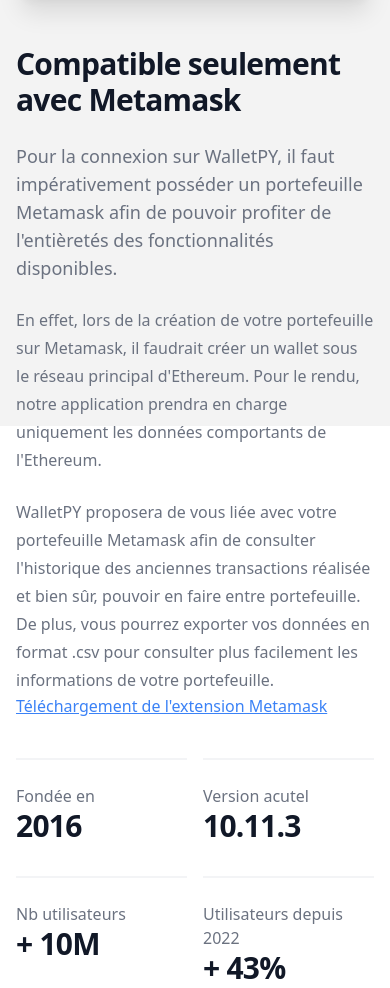
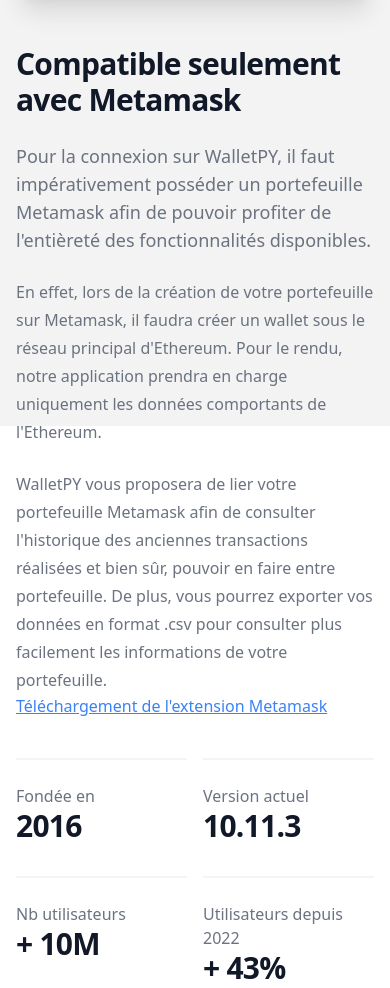
Before and after one commit to SpinBoxx/WalletPy, a Django app: page / in a window 390 px wide. Shown: the part 1438-2426 px from the top of the page. Run offline with Django 4.2, Linux system fonts and the light colour scheme; some libraries are stand-ins or nearby versions.

Commit message:
Update translation

```diff
--- a/WalletPy/templates/dashboard/basedashbord.html
+++ b/WalletPy/templates/dashboard/basedashbord.html
@@ -12,8 +12,8 @@
           </svg>
         </span>
 				<p class="ml-3 font-medium text-white truncate">
-					<span class="md:hidden"> Télécharger Metamask ... </span>
-					<span class="hidden md:inline"> Pour votre information, le téléchargement de metamask est nécessaire </span>
+					<span class="md:hidden">{% translate "Télécharger Metamask ... " %}</span>
+					<span class="hidden md:inline">{% translate "Pour votre information, le téléchargement de metamask est nécessaire " %}</span>
 				</p>
 			</div>
 			<div class="order-3 mt-2 flex-shrink-0 w-full sm:order-2 sm:mt-0 sm:w-auto">
--- a/WalletPy/templates/error_404.html
+++ b/WalletPy/templates/error_404.html
@@ -1,4 +1,4 @@
-{% extends "base.html" %} {% block content %}
+{% extends "base.html" %} {% block content %} {% load i18n %}
 <div class="bg-indigo-900 relative overflow-hidden h-screen">
 	<img src="https://www.tailwind-kit.com/images/landscape/8.svg" class="absolute h-full w-full object-cover"/>
 	<div class="inset-0 bg-black opacity-25 absolute">
@@ -6,7 +6,7 @@
 	<div class="container mx-auto px-6 md:px-12 relative z-10 flex items-center py-32 xl:py-40">
 		<div class="w-full font-mono flex flex-col items-center relative z-10">
 			<h1 class="font-extrabold text-5xl text-center text-white leading-tight mt-4">
-				You&#x27;re alone here
+				{% translate "Vous êtes seul ici" %}
 			</h1>
 			<p class="font-extrabold text-8xl my-44 text-white animate-bounce">
 				404
@@ -15,7 +15,7 @@
 					type="button"
 					onClick="location.href='http://127.0.0.1:8000/'"
 					class="bg-indigo-800 hover:bg-indigo-700 text-white rounded-full font-bold py-2 px-4 rounded mt-8">
-				Go back
+				{% translate "Accueil"%}
 			</button>
 		</div>
 	</div>
--- a/WalletPy/templates/homepage.html
+++ b/WalletPy/templates/homepage.html
@@ -110,12 +110,12 @@
 			<div data-aos="fade-left" data-aos-duration="800" class="relative mx-auto max-w-md px-4 sm:max-w-3xl sm:px-6 lg:px-0">
 				<!-- Content area -->
 				<div class="pt-12 sm:pt-16 lg:pt-20">
-					<h2 class="text-3xl text-gray-900 font-extrabold tracking-tight sm:text-4xl">Compatible seulement avec Metamask</h2>
+					<h2 class="text-3xl text-gray-900 font-extrabold tracking-tight sm:text-4xl">{% translate "Compatible seulement avec Metamask" %}</h2>
 					<div class="mt-6 text-gray-500 space-y-6">
-						<p class="text-lg">Pour la connexion sur WalletPY, il faut impérativement posséder un portefeuille Metamask afin de pouvoir profiter de l'entièretés des fonctionnalités disponibles.</p>
-						<p class="text-base leading-7">En effet, lors de la création de votre portefeuille sur Metamask, il faudrait créer un wallet sous le réseau principal d'Ethereum. Pour le rendu, notre application prendra en charge uniquement les données comportants de l'Ethereum.</p>
-						<p class="text-base leading-7">WalletPY proposera de vous liée avec votre portefeuille Metamask afin de consulter l'historique des anciennes transactions réalisée et bien sûr, pouvoir en faire entre portefeuille. De plus, vous pourrez exporter vos données en format .csv pour consulter plus facilement les informations de votre portefeuille.</p>
-						<a target="_blank" href="https://chrome.google.com/webstore/detail/metamask/nkbihfbeogaeaoehlefnkodbefgpgknn?hl=fr" class="text-blue-500 underline">Téléchargement de l'extension Metamask</a>
+						<p class="text-lg">{% blocktranslate %}Pour la connexion sur WalletPY, il faut impérativement posséder un portefeuille Metamask afin de pouvoir profiter de l'entièreté des fonctionnalités disponibles.{% endblocktranslate %}</p>
+						<p class="text-base leading-7">{% blocktranslate %}En effet, lors de la création de votre portefeuille sur Metamask, il faudra créer un wallet sous le réseau principal d'Ethereum. Pour le rendu, notre application prendra en charge uniquement les données comportants de l'Ethereum.{% endblocktranslate %}</p>
+						<p class="text-base leading-7">{% blocktranslate %}WalletPY vous proposera de lier votre portefeuille Metamask afin de consulter l'historique des anciennes transactions réalisées et bien sûr, pouvoir en faire entre portefeuille. De plus, vous pourrez exporter vos données en format .csv pour consulter plus facilement les informations de votre portefeuille.{% endblocktranslate %}</p>
+						<a target="_blank" href="https://chrome.google.com/webstore/detail/metamask/nkbihfbeogaeaoehlefnkodbefgpgknn?hl=fr" class="text-blue-500 underline">{% blocktranslate %}Téléchargement de l'extension Metamask{% endblocktranslate %}</a>
 					</div>
 				</div>
 
@@ -123,22 +123,22 @@
 				<div class="mt-10">
 					<dl class="grid grid-cols-2 gap-x-4 gap-y-8">
 						<div class="border-t-2 border-gray-100 pt-6">
-							<dt class="text-base font-medium text-gray-500">Fondée en</dt>
+							<dt class="text-base font-medium text-gray-500">{% translate "Fondée en" %}</dt>
 							<dd class="text-3xl font-extrabold tracking-tight text-gray-900">2016</dd>
 						</div>
 
 						<div class="border-t-2 border-gray-100 pt-6">
-							<dt class="text-base font-medium text-gray-500">Version acutel</dt>
+							<dt class="text-base font-medium text-gray-500">{% translate "Version actuel" %}</dt>
 							<dd class="text-3xl font-extrabold tracking-tight text-gray-900">10.11.3</dd>
 						</div>
 
 						<div class="border-t-2 border-gray-100 pt-6">
-							<dt class="text-base font-medium text-gray-500">Nb utilisateurs</dt>
+							<dt class="text-base font-medium text-gray-500">{% translate "Nb utilisateurs" %}</dt>
 							<dd class="text-3xl font-extrabold tracking-tight text-gray-900">+ 10M</dd>
 						</div>
 
 						<div class="border-t-2 border-gray-100 pt-6">
-							<dt class="text-base font-medium text-gray-500">Utilisateurs depuis 2022</dt>
+							<dt class="text-base font-medium text-gray-500">{% translate "Utilisateurs depuis 2022" %}</dt>
 							<dd class="text-3xl font-extrabold tracking-tight text-gray-900">+ 43%</dd>
 						</div>
 					</dl>
--- a/WalletPy/templates/registration/login.html
+++ b/WalletPy/templates/registration/login.html
@@ -7,9 +7,9 @@
   <div class="max-w-md w-full space-y-8">
     <div>
       <img class="mx-auto h-12 w-auto" src="{% static 'allLogo.png' %}" alt="My image"/>
-      <h2 class="mt-6 text-center text-3xl font-extrabold text-gray-900">
+      <h1 class="mt-6 text-center text-3xl font-extrabold text-gray-900">
         {% translate "Connectez-vous" %}
-      </h2>
+      </h1>
     </div>
     <form class="mt-8 space-y-6" action="{% url 'login' %}" method="POST">
       {% csrf_token %}
--- a/WalletPy/templates/registration/register.html
+++ b/WalletPy/templates/registration/register.html
@@ -6,7 +6,7 @@
   <div class="max-w-md w-full space-y-8">
     <div>
       <img class="mx-auto h-12 w-auto" src="{% static 'allLogo.png' %}" alt="My image"/>
-      <h2 class="mt-6 text-center text-3xl font-extrabold text-gray-900">{% blocktranslate %}Commencez à profitez de WalletPY{% endblocktranslate %}</h2>
+      <h1 class="mt-6 text-center text-3xl font-extrabold text-gray-900">{% blocktranslate %}Commencez à profitez de WalletPY{% endblocktranslate %}</h1>
     </div>
     <form class="mt-8 space-y-6" action="#" method="POST">
       {% csrf_token %}
```
Also changed, not shown: WalletPy/templates/dashboard/dashboard.html (+4 -4 lines), WalletPy/templates/dashboard/transaction.html (+4 -4 lines), WalletPy/locale/en/LC_MESSAGES/django.po, 1 other file.
